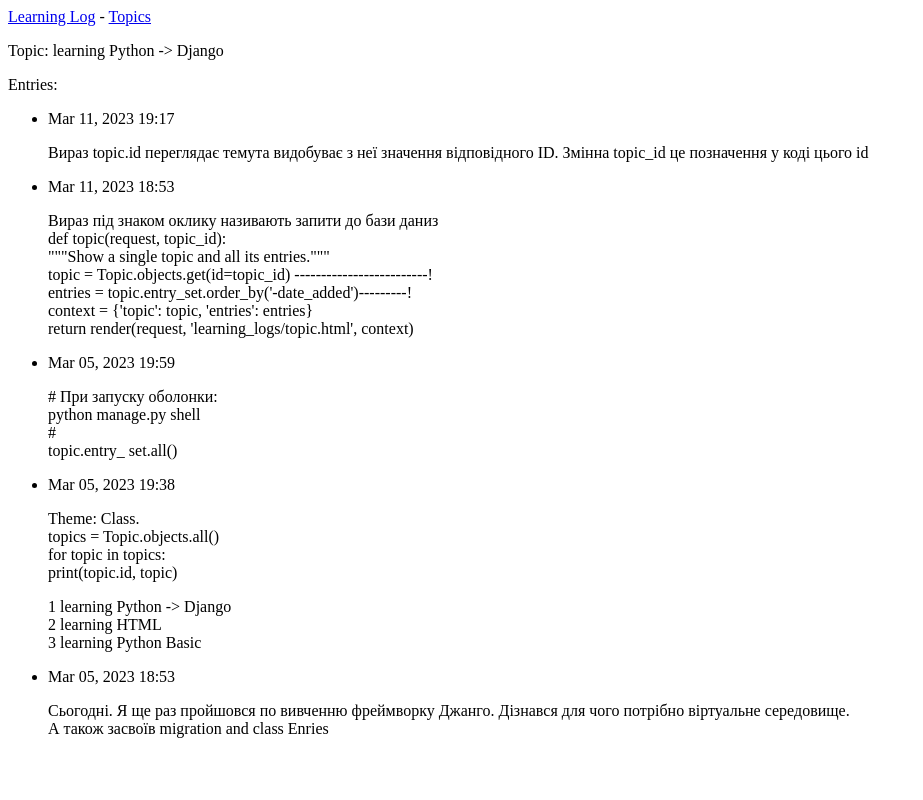
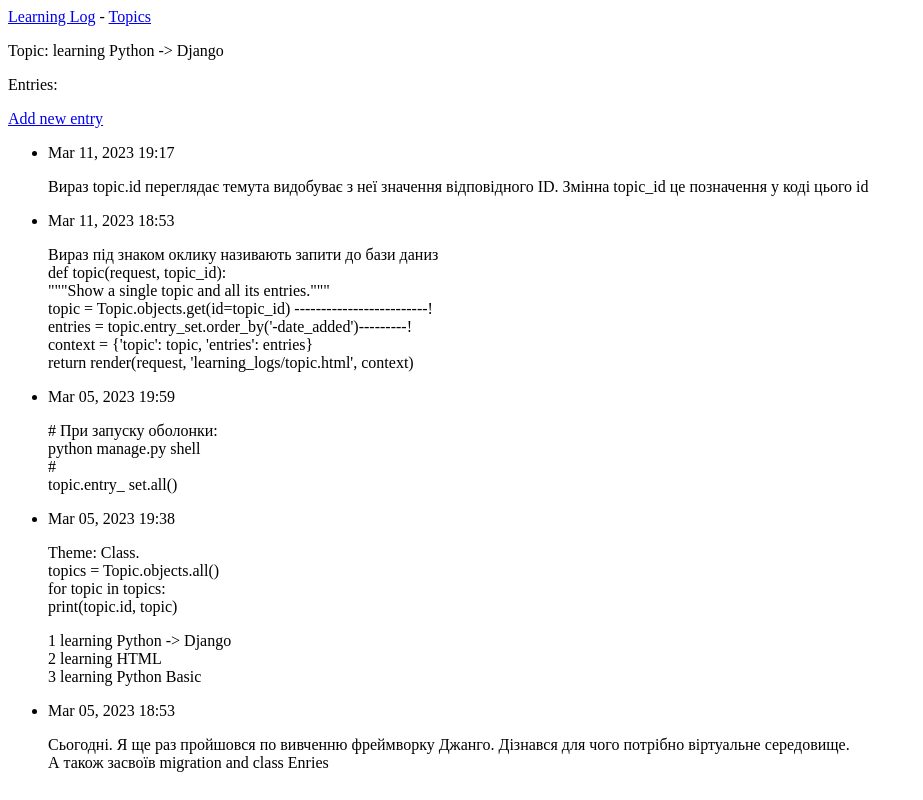
Before and after one commit to Yevheniibsk/django_trainee, a Django app: page /topics/1/ in a window 1280 px wide. Shown: the whole page, without its empty margins (0-923 px from the left). Run offline with Django 4.2, Linux system fonts and the light colour scheme; data comes from the database, SQL or seed files in the repository; both versions use the stored data as it was after the commit; parts of the project's set-up code (start-up, migrations or seed data) failed here and were passed over.

Commit message:
added new topic and new entry

```diff
--- a/learning_log/learning_logs/templates/learning_logs/topic.html
+++ b/learning_log/learning_logs/templates/learning_logs/topic.html
@@ -6,6 +6,11 @@
 <p>Topic: {{ topic }}</p>
 
 <p>Entries:</p>
+
+<p>
+  <a href="{% url 'learning_logs:new_entry' topic.id %}">Add new entry</a>
+</p>
+
 <ul>
   {% for entry in entries %}
     <li>
--- a/learning_log/learning_logs/templates/learning_logs/topics.html
+++ b/learning_log/learning_logs/templates/learning_logs/topics.html
@@ -15,4 +15,6 @@
   {% endfor %}
 </ul>
 
+<a href="{% url 'learning_logs:new_topic' %}">Add a new topic</a>
+
 {% endblock content %}
--- a/learning_log/learning_logs/urls.py
+++ b/learning_log/learning_logs/urls.py
@@ -14,5 +14,8 @@
     path('topics/<int:topic_id>/', views.topic, name='topic'),
     # сторінка для додавання теми
     path('new_topic/', views.new_topic, name='new_topic'),
+    # Сторінка для додавання нового допису
+    path('new_entry/<int:topic_id>/', views.new_entry, name='new_entry'),
+
 
 ]
--- a/learning_log/learning_logs/views.py
+++ b/learning_log/learning_logs/views.py
@@ -1,7 +1,7 @@
 from django.shortcuts import render, redirect
 
 from .models import Topic
-from .forms import TopicForm
+from .forms import TopicForm, EntryForm
 
 def index(request):
     """Головна сторінка "Журналу спостережень"."""
@@ -35,3 +35,21 @@
     # показати порожню або недійсну форму.
     context = {'form': form}
     return render(request, 'learning_logs/new_topic.html', context)
+
+def new_entry(request, topic_id):
+    """Add a new entry for a particular topic."""
+    topic = Topic.objects.get(id=topic_id)
+    if request.method != 'POST':
+        # if nothig, create empty form
+        form = EntryForm()
+    else:
+        # get data at POST-request -> using data
+        form = EntryForm(data=request.POST)
+        if form.is_valid():
+            new_entry = form.save(commit=False)
+            new_entry.topic = topic
+            new_entry.save()
+            return redirect('learning_logs:topic', topic_id=topic_id)
+
+    context = {'topic': topic, 'form': form}
+    return render(request, 'learning_logs/new_entry.html', context)
```
Also changed, not shown: learning_log/learning_logs/forms.py (+8 -1 lines), learning_log/learning_logs/templates/learning_logs/new_entry.html (added, +13 -0 lines), learning_log/learning_logs/templates/learning_logs/new_topic.html (added, +12 -0 lines), learning_log/db.sqlite3.
